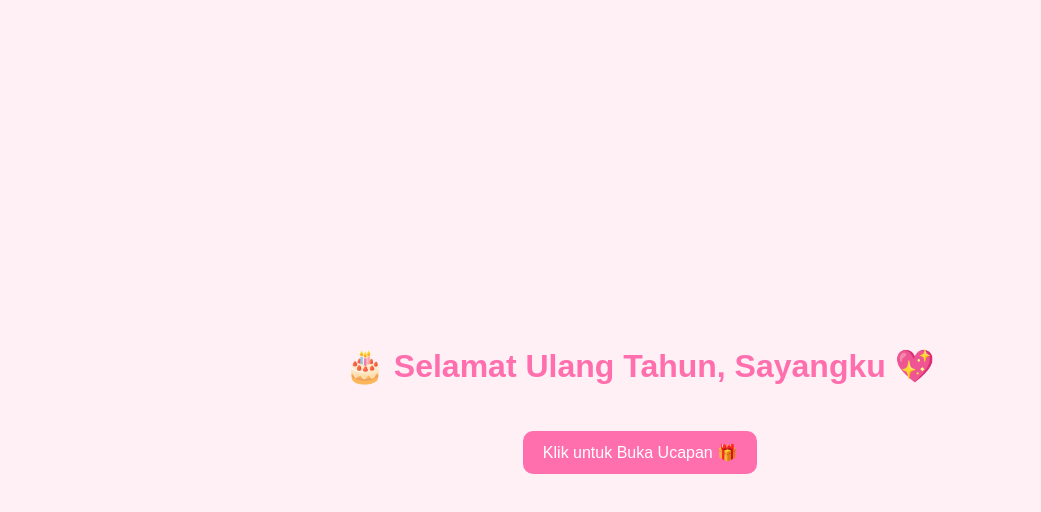
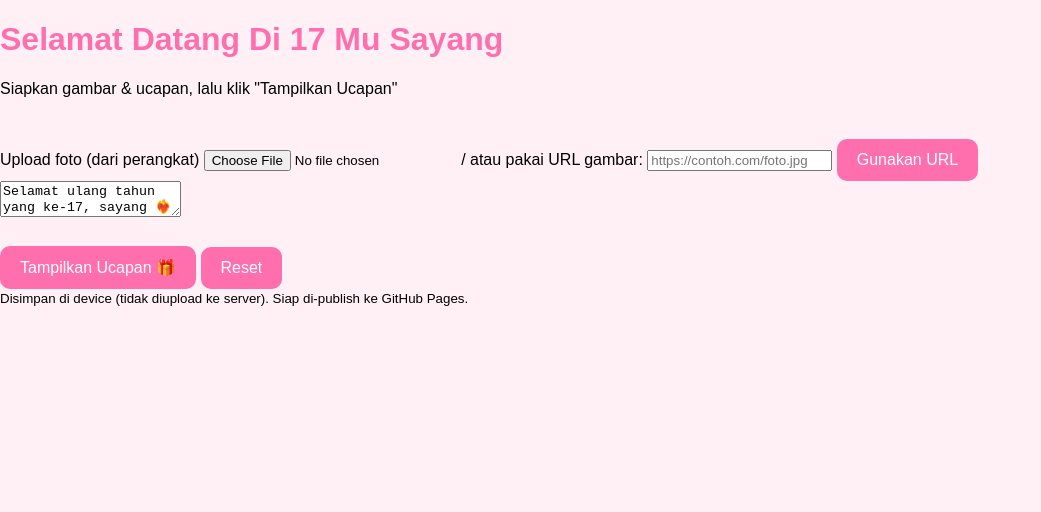
Before and after one commit to ayunaviola123-art/violaayuna, a plain HTML site: page index.html in a window 1280 px wide. Shown: the whole page, without its empty margins (0-1041 px from the left). Drawn offline with Linux system fonts and the light colour scheme.

Commit message:
Update index.html

```diff
--- a/index.html
+++ b/index.html
@@ -1,29 +1,73 @@
-<!DOCTYPE html>
+<!doctype html>
 <html lang="id">
 <head>
-  <meta charset="UTF-8" />
-  <meta name="viewport" content="width=device-width, initial-scale=1.0" />
-  <title>Selamat Datang di 17 Mu Sayangku Rizki!</title>
+  <meta charset="utf-8" />
+  <meta name="viewport" content="width=device-width,initial-scale=1" />
+  <title>Selamat Datang Di 17 Mu Sayang — untuk rizki pacar aku</title>
   <link rel="stylesheet" href="style.css" />
 </head>
 <body>
-  <div class="container">
-    <h1 id="title">🎂 Selamat Ulang Tahun, Sayangku 💖</h1>
+  <main class="app">
+    <header>
+      <h1>Selamat Datang Di 17 Mu Sayang</h1>
+      <p class="subtitle">Siapkan gambar & ucapan, lalu klik "Tampilkan Ucapan"</p>
+    </header>
 
-    <!-- 📸 Tempat menampilkan gambar -->
-    <div id="photo-container" class="photo hidden">
-      <img id="photo" src="WhatsApp%20Image%202025-10-15%20at%2015.21.02.jpeg" alt="Foto Ulang Tahun" />
-    </div>
+    <section class="controls">
+      <div class="left">
+        <label class="file-label">
+          Upload foto (dari perangkat)
+          <input id="fileInput" type="file" accept="image/*" />
+        </label>
 
-    <div id="message" class="message hidden"></div>
+        <label class="url-label">
+          / atau pakai URL gambar:
+          <input id="urlInput" type="url" placeholder="https://contoh.com/foto.jpg" />
+          <button id="useUrlBtn" type="button">Gunakan URL</button>
+        </label>
+      </div>
 
-    <button id="startBtn">Klik untuk Buka Ucapan 🎁</button>
+      <div class="right">
+        <textarea id="customMessage" aria-label="Ucapan">
+Selamat ulang tahun yang ke-17, sayang ❤️‍🔥
 
-    <audio id="bgMusic" src="https://cdn.pixabay.com/download/audio/2022/03/15/audio_6b8c4dc21a.mp3" loop></audio>
-  </div>
+Tujuh belas tahun bukan sekadar angka, tapi awal dari perjalanan menuju kedewasaan. Aku bersyukur bisa menemani kamu tumbuh, melihat caramu berjuang, tertawa, dan belajar menghadapi dunia.
+
+Kamu bukan hanya seseorang yang aku sayangi, tapi juga tempat aku merasa tenang, tempat aku belajar apa itu ketulusan.
+Terima kasih sudah selalu jadi sosok yang sabar, hangat, dan penuh perhatian.
+
+Semoga di umur baru ini, semua impianmu semakin dekat. Langkahmu makin mantap, rezekimu lancar, dan hatimu selalu dikelilingi kebahagiaan. Jangan pernah lupa, di setiap doaku selalu ada namamu di dalamnya
+
+Aku bangga padamu, dan aku akan terus ada di sini. Menemanimu di setiap langkah, di setiap cerita, dan di setiap detak waktu yang kita jalani bersama 🤎
+        </textarea>
+
+        <div class="buttons">
+          <button id="startBtn">Tampilkan Ucapan 🎁</button>
+          <button id="resetBtn" class="muted">Reset</button>
+        </div>
+      </div>
+    </section>
+
+    <section id="preview" class="preview hidden" aria-live="polite">
+      <div id="photoBox" class="photo-box hidden">
+        <img id="photo" alt="Foto ucapan" src="" />
+      </div>
+
+      <div id="messageBox" class="message-box hidden">
+        <div id="messageText" class="message-text"></div>
+      </div>
+    </section>
+
+    <footer class="footer">
+      <small>Disimpan di device (tidak diupload ke server). Siap di-publish ke GitHub Pages.</small>
+    </footer>
+  </main>
 
   <canvas id="confetti"></canvas>
 
-  <script src="script.js"></script>
+  <!-- musik opsional — ganti URL jika mau -->
+  <audio id="bgMusic" src="https://cdn.pixabay.com/download/audio/2022/03/15/audio_6b8c4dc21a.mp3" loop></audio>
+
+  <script src="script.js" defer></script>
 </body>
 </html>
```
